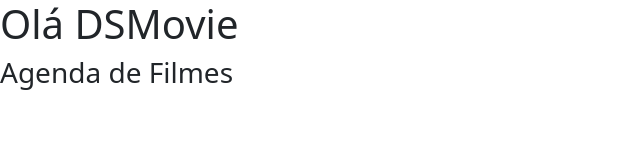
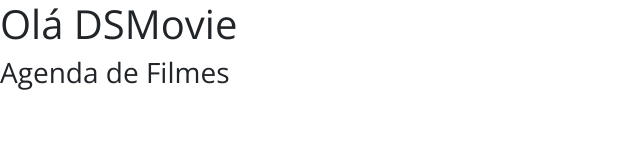
Before and after one commit to GCalazans10/DSMovie, a plain HTML site: page index.html in a window 1280 px wide. Shown: the full height of the page, 0-640 px from the left. Drawn offline with nearby package versions, Linux system fonts and the light colour scheme.

Commit message:
Google Fonts - Open Sans

```diff
--- /dev/null
+++ b/CSS/styles.css
@@ -0,0 +1,5 @@
+@import url('https://fonts.googleapis.com/css2?family=Open+Sans:wght@300;400;700&display=swap');
+
+* {
+    font-family: 'Open Sans'; sans-serif
+}
--- a/index.html
+++ b/index.html
@@ -6,6 +6,8 @@
     <meta name="viewport" content="width=device-width, initial-scale=1.0">
     <title>DSMovie</title>
     <link href="https://cdn.jsdelivr.net/npm/bootstrap@5.1.3/dist/css/bootstrap.min.css" rel="stylesheet" integrity="sha384-1BmE4kWBq78iYhFldvKuhfTAU6auU8tT94WrHftjDbrCEXSU1oBoqyl2QvZ6jIW3" crossorigin="anonymous">
+
+    <link rel="stylesheet" href="css/styles.css">
 </head>
 <body>
    <h1>Olá DSMovie</h1>
```
